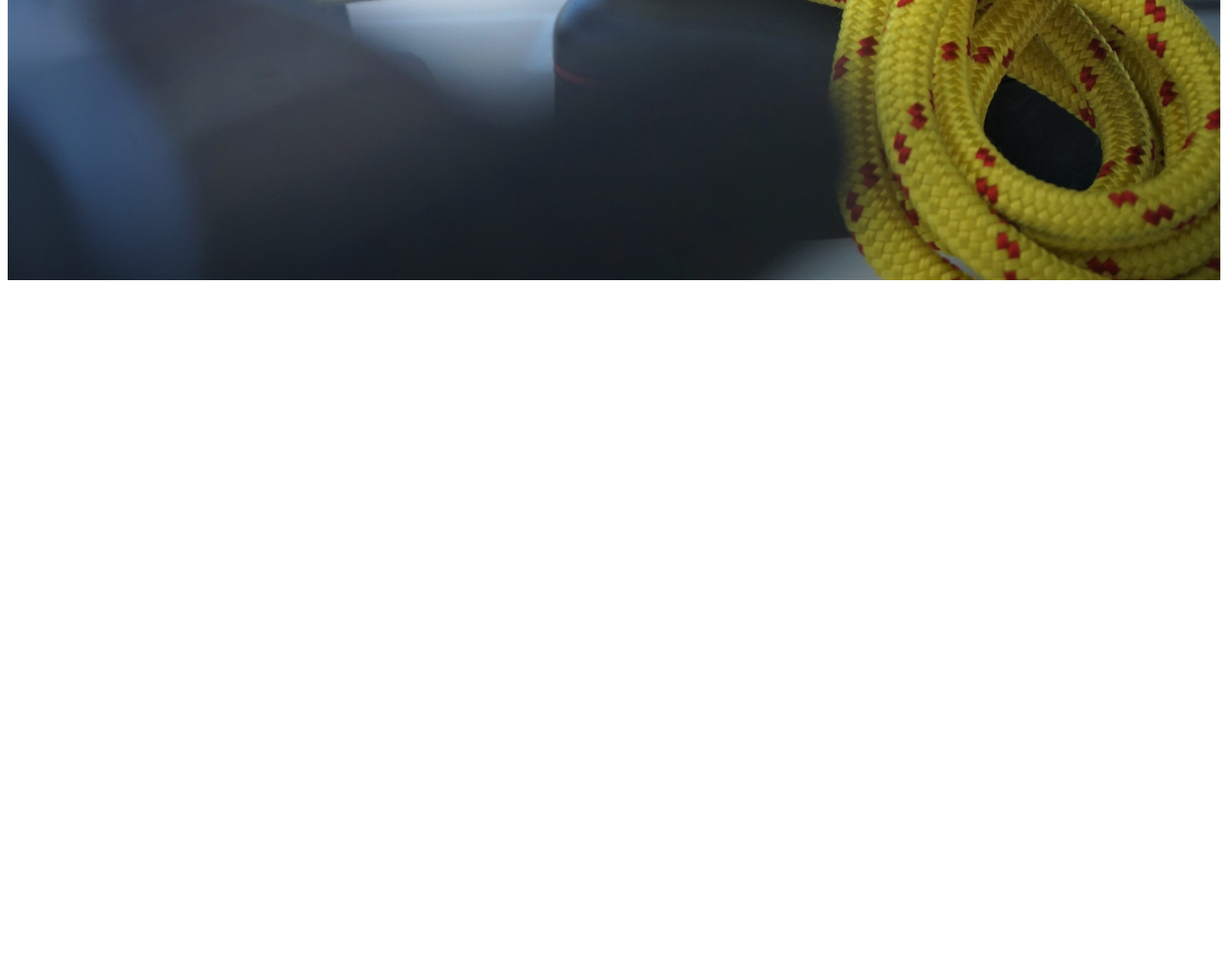
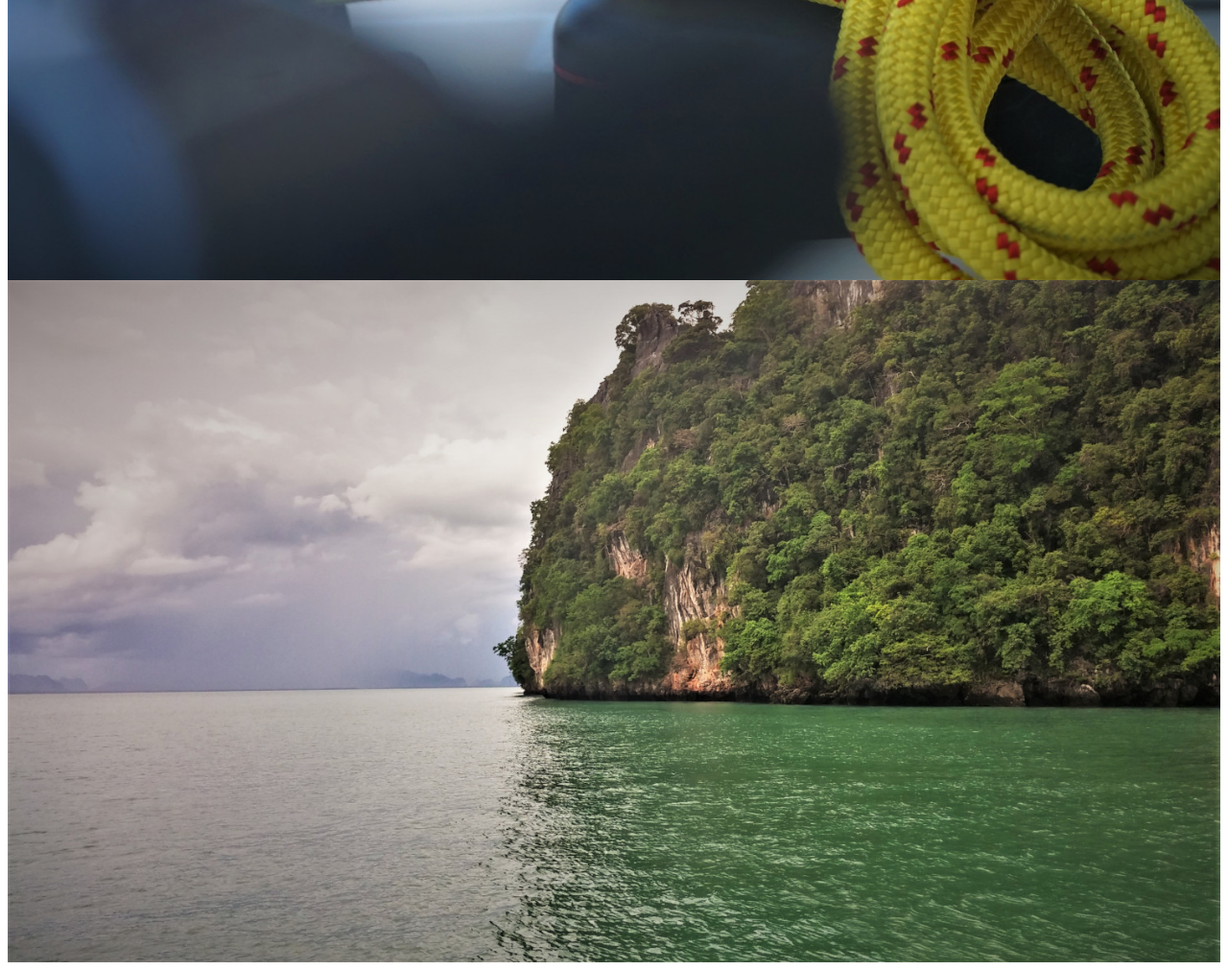
Before and after one commit to luluvann/photo.github.io, a plain HTML site: page index.html in a window 1280 px wide. Shown: the part 859-1870 px from the top of the page at 96% size. Before the commit the page ends 1159 px from the top, so only its background shows below. Drawn offline with Linux system fonts and the light colour scheme.

Commit message:
added image

```diff
--- a/index.html
+++ b/index.html
@@ -11,5 +11,6 @@
 			  </div>
 
 <img src="./body_image_1.jpg" style="width:100%;"/>
+<img src="./body_image_2.jpg" style="width:100%;"/>
 </body>
 </html>
```
Also changed, not shown: body_image_2.jpg (added).
